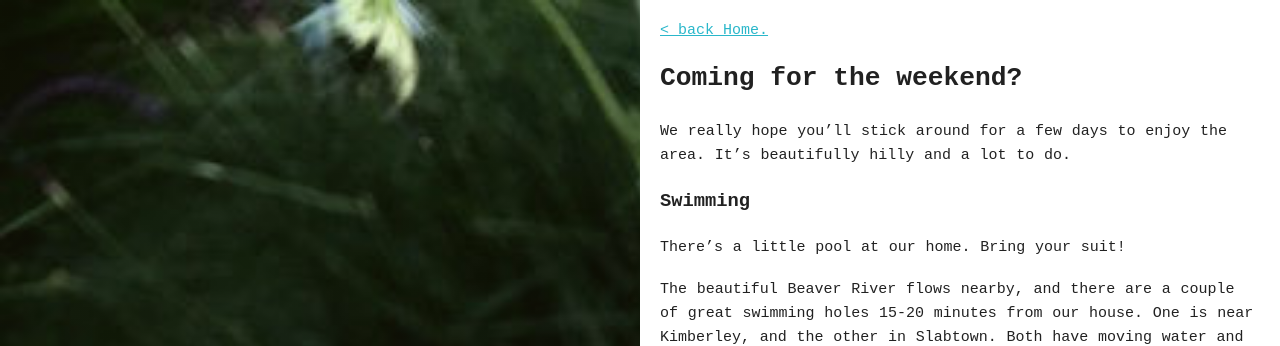
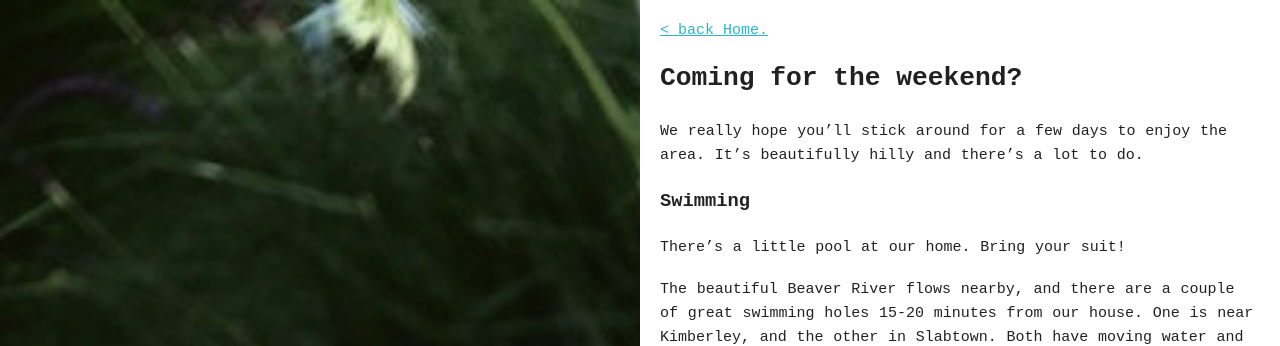
Before and after one commit to kevwalsh/carota, a Jekyll site: the page built from _posts/2016-01-04-stuff-to-do.md, in a window 1280 px wide. Shown: the top 346 px of the page. Built offline with Jekyll 4.4.1, drawn with Linux system fonts in a browser that asks for light colours; some of the changed text lies outside the part shown.

Commit message:
Update 2016-01-04-stuff-to-do.md

```diff
--- a/_posts/2016-01-04-stuff-to-do.md
+++ b/_posts/2016-01-04-stuff-to-do.md
@@ -7,7 +7,7 @@ image:
   svg: canoe.svg
   png: canoe.png
 ---
-We really hope you'll stick around for a few days to enjoy the area. It's beautifully hilly and a lot to do.
+We really hope you'll stick around for a few days to enjoy the area. It's beautifully hilly and there's a lot to do.
 
 #### Swimming
 
```
Also changed, not shown: other parts of _posts/2016-01-04-stuff-to-do.md (+8 -0 lines).
